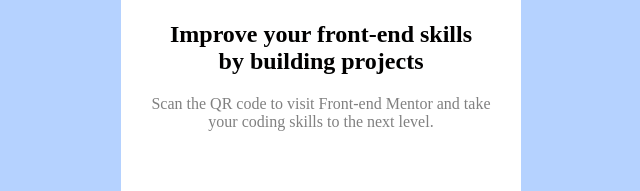
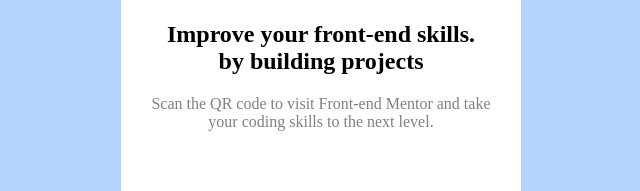
Before and after one commit to HIGHZIKdc/QR-code--Component, a plain HTML site: page index.html in a window 1280 px wide. Shown: the part 419-610 px from the top of the page, 319-959 px from the left. Drawn offline with Linux system fonts and the light colour scheme; files whose address does not match are found by name.

Commit message:
QR code components

```diff
--- a/index.html
+++ b/index.html
@@ -11,7 +11,7 @@
    <main id="container">
      <div class="card">
         <img src="image-qr-code.png" alt="A qr code image">
-        <h2> Improve your front-end skills<br>by building projects</h2>
+        <h2> Improve your front-end skills.<br>by building projects</h2>
         <p>Scan the QR code to visit Front-end Mentor and take your coding skills to the next level.</p>
      </div>
    </main>
```
